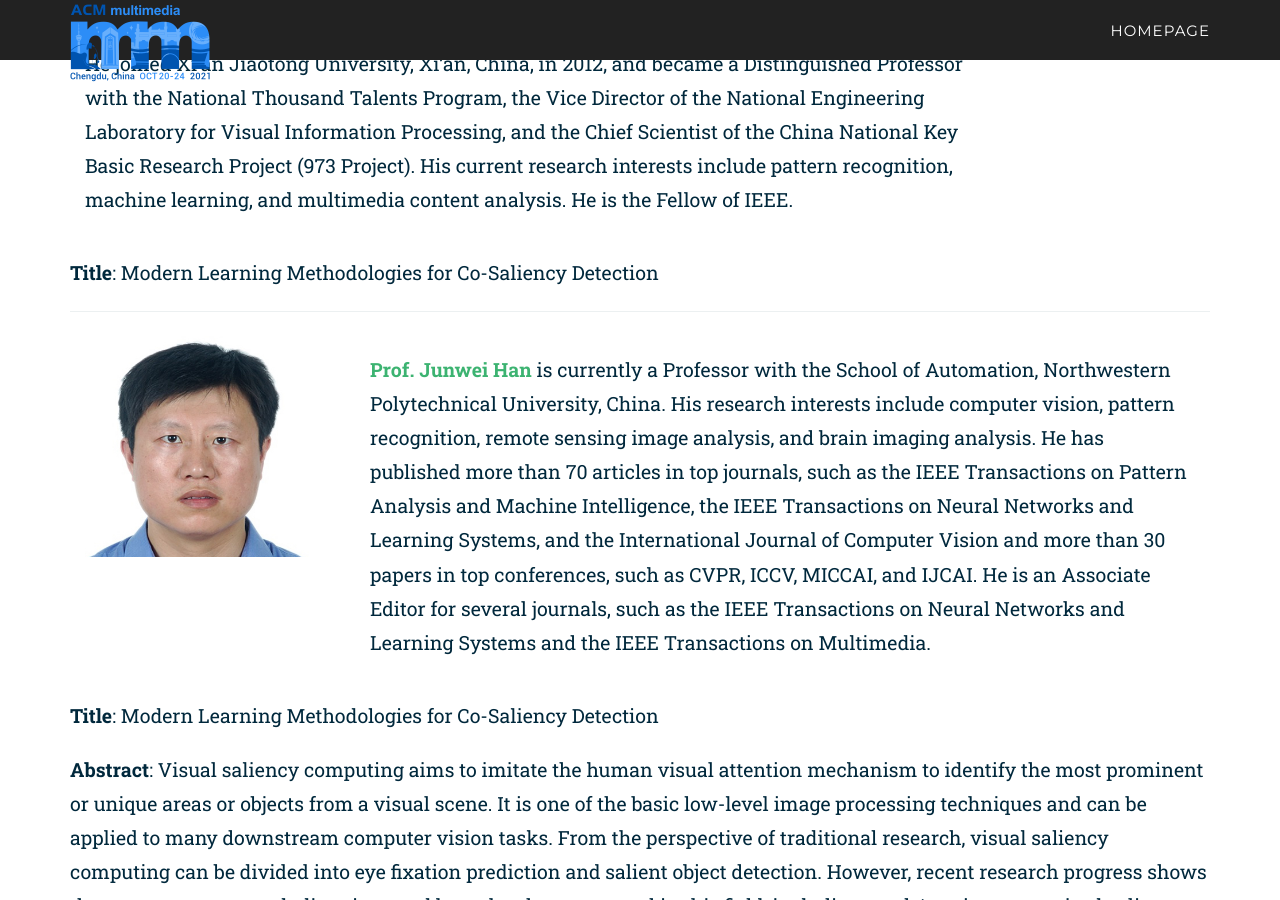
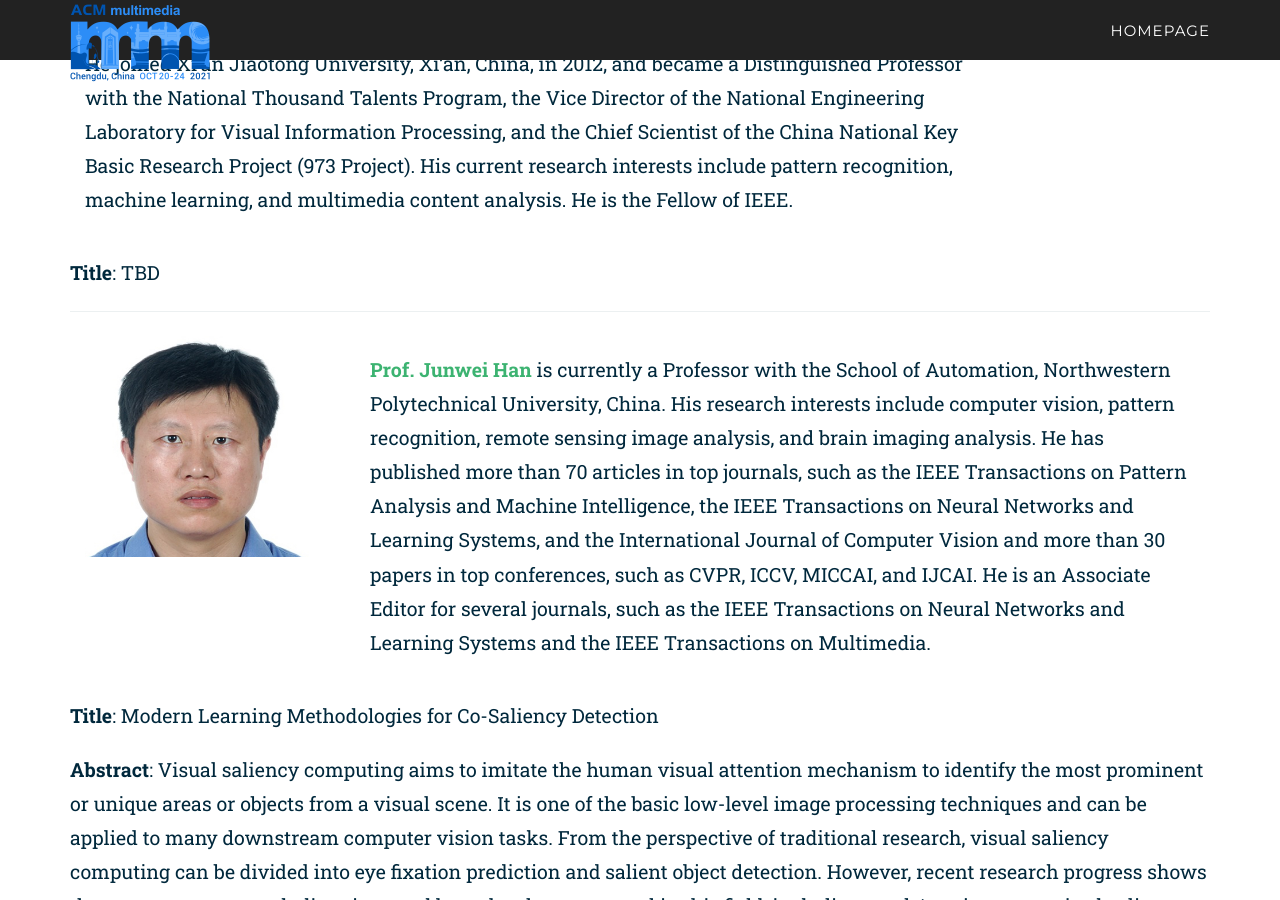
Before and after one commit to MCFR-MM22/MCFR-MM22.github.io, a Jekyll site: the page built from _2021_pages/speakers_info.html, in a window 1280 px wide and 900 px high, scrolled down 375 px. Built offline with Jekyll 4.4.1, drawn with Linux system fonts in a browser that asks for light colours; some web fonts are replaced.

Commit message:
Update speakers_info.html

```diff
--- a/_includes/2021_data/speakers_info.html
+++ b/_includes/2021_data/speakers_info.html
@@ -18,7 +18,7 @@
                     </div>
                 </div>
                 <div class="row">
-                    <p class="large"><strong>Title</strong>: Modern Learning Methodologies for Co-Saliency Detection</p>
+                    <p class="large"><strong>Title</strong>: TBD</p>
 <!--                     <p class="large"><strong>Keynote Slides</strong>: The download link is [<a href="https://drive.google.com/file/d/1gfa0LQsiQEq5awvXhTpJvq0V3657L7lD/view?usp=sharing">keynote-slides</a>]</p>
                     <p class="large"><strong>Abstract</strong>: Visual saliency computing aims to imitate the human visual attention mechanism to identify the most prominent or unique areas or objects from a visual scene. It is one of the basic low-level image processing techniques and can be applied to many downstream computer vision tasks. From the perspective of traditional research, visual saliency computing can be divided into eye fixation prediction and salient object detection. However, recent research progress shows that many new research directions and branches have emerged in this field, including weak/semi-unsupervised saliency learning, co-saliency detection, and multi-mode saliency detection. This report will focus on the key issues in co-saliency detection, introduce co-saliency methods based on advanced learning methods such as multi-instance learning, metric learning, and deep learning, and discuss potential future research directions in this research area.</p> -->
                     <hr />
```
